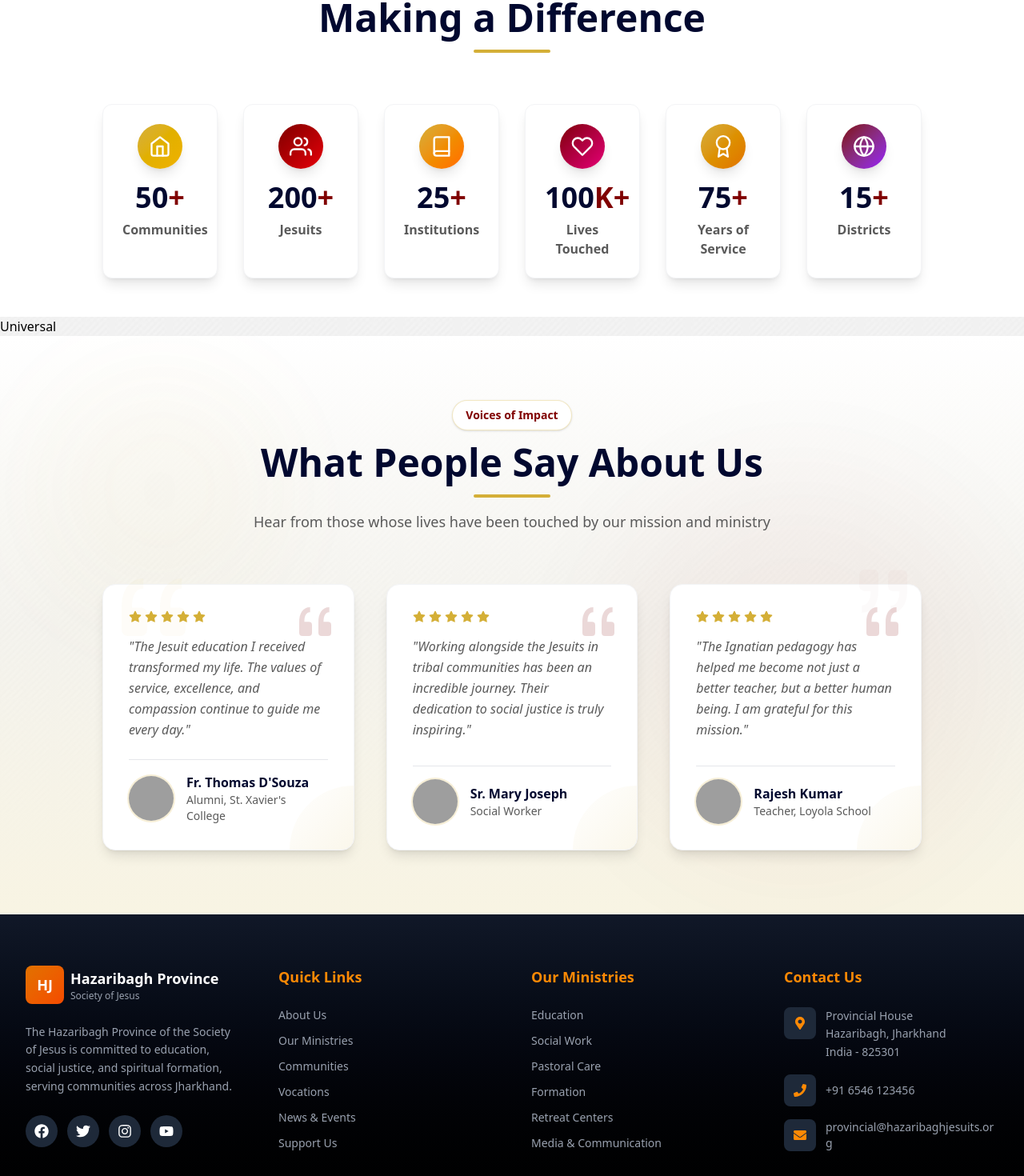
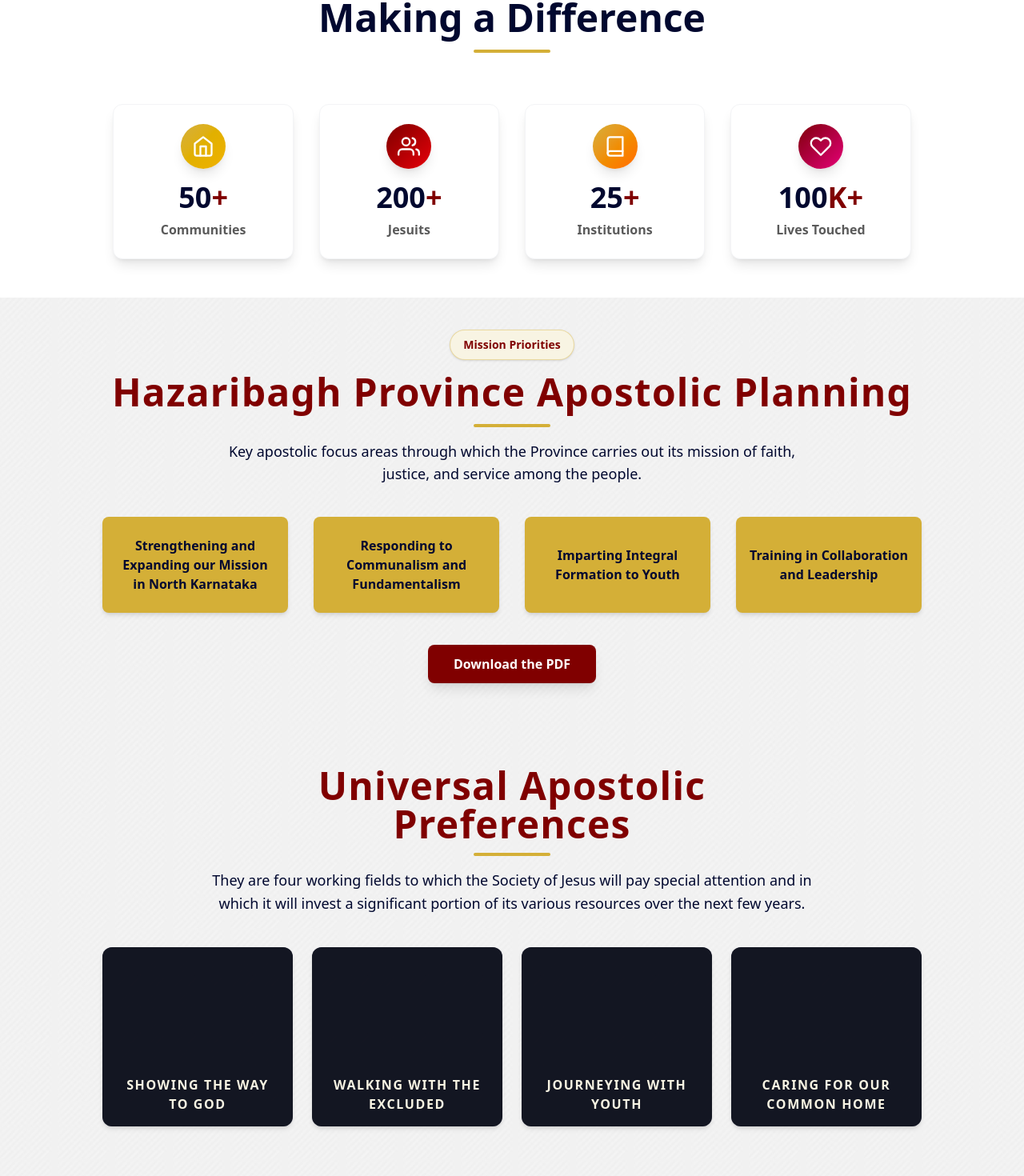
Before and after one commit to TusharAnand303/hazaribagh_jesuits, a React (Vite) app: page / in a window 1280 px wide. Shown: the part 3160-4630 px from the top of the page at 80% size. Built offline with nearby package versions, Linux system fonts and the light colour scheme; grey boxes are pictures that could not be loaded.

Commit message:
add code for update the design and add component

```diff
--- /dev/null
+++ b/src/components/HomePageComponents/ApostolicPlanning.jsx
@@ -0,0 +1,59 @@
+import React from "react";
+
+const ApostolicPlanning = () => {
+  return (
+    <section className="py-4 sm:py-8 lg:py-10">
+      <div className="container mx-auto px-4 sm:px-8 lg:px-12">
+        {/* Section Header */}
+        <div className="text-center mb-10">
+          {/* Pill like "Updates & Events" */}
+          <span className="inline-block px-4 py-2 bg-cream border border-secondary/40 rounded-full text-primary text-sm font-semibold mb-4 shadow-sm">
+            Mission Priorities
+          </span>
+
+          {/* Main heading */}
+          <h2 className="text-3xl sm:text-4xl lg:text-5xl font-bold text-primary mb-4 tracking-wide">
+            Hazaribagh Province Apostolic Planning
+          </h2>
+
+          {/* Gold underline bar */}
+          <div className="w-24 h-1 bg-secondary mx-auto rounded-full mb-4" />
+
+          {/* Description text */}
+          <p className="text-navy text-base sm:text-lg max-w-3xl mx-auto">
+            Key apostolic focus areas through which the Province carries out its
+            mission of faith, justice, and service among the people.
+          </p>
+        </div>
+
+        {/* Cards Row */}
+        <div className="grid sm:grid-cols-2 lg:grid-cols-4 gap-6 lg:gap-8 max-w-5xl mx-auto">
+          <div className="bg-secondary text-navy font-semibold text-sm sm:text-base rounded-lg px-4 py-6 shadow-md hover:shadow-xl transition-all duration-300 flex items-center justify-center text-center">
+            Strengthening and Expanding our Mission in North Karnataka
+          </div>
+
+          <div className="bg-secondary text-navy font-semibold text-sm sm:text-base rounded-lg px-4 py-6 shadow-md hover:shadow-xl transition-all duration-300 flex items-center justify-center text-center">
+            Responding to Communalism and Fundamentalism
+          </div>
+
+          <div className="bg-secondary text-navy font-semibold text-sm sm:text-base rounded-lg px-4 py-6 shadow-md hover:shadow-xl transition-all duration-300 flex items-center justify-center text-center">
+            Imparting Integral Formation to Youth
+          </div>
+
+          <div className="bg-secondary text-navy font-semibold text-sm sm:text-base rounded-lg px-4 py-6 shadow-md hover:shadow-xl transition-all duration-300 flex items-center justify-center text-center">
+            Training in Collaboration and Leadership
+          </div>
+        </div>
+
+        {/* Download button */}
+        <div className="text-center mt-10">
+          <button className="px-8 py-3 bg-primary hover:bg-navy text-white font-semibold rounded-lg shadow-lg hover:shadow-xl transition-all duration-300">
+            Download the PDF
+          </button>
+        </div>
+      </div>
+    </section>
+  );
+};
+
+export default ApostolicPlanning;
--- a/src/components/HomePageComponents/OurStats.jsx
+++ b/src/components/HomePageComponents/OurStats.jsx
@@ -1,6 +1,6 @@
 import React, { useEffect, useRef, useState } from 'react';
 import { motion, useInView, useMotionValue, useSpring } from 'framer-motion';
-import { FiUsers, FiHome, FiBook, FiHeart, FiAward, FiGlobe, FiTrendingUp } from 'react-icons/fi';
+import { FiUsers, FiHome, FiBook, FiHeart, FiTrendingUp } from 'react-icons/fi';
 
 const OurStats = () => {
   const stats = [
@@ -10,7 +10,7 @@
       number: 50,
       suffix: '+',
       label: 'Communities',
-      color: 'from-secondary to-yellow-500'
+      color: 'from-secondary to-yellow-500',
     },
     {
       id: 2,
@@ -18,7 +18,7 @@
       number: 200,
       suffix: '+',
       label: 'Jesuits',
-      color: 'from-primary to-red-600'
+      color: 'from-primary to-red-600',
     },
     {
       id: 3,
@@ -26,7 +26,7 @@
       number: 25,
       suffix: '+',
       label: 'Institutions',
-      color: 'from-secondary to-orange-500'
+      color: 'from-secondary to-orange-500',
     },
     {
       id: 4,
@@ -34,46 +34,25 @@
       number: 100,
       suffix: 'K+',
       label: 'Lives Touched',
-      color: 'from-primary to-pink-600'
+      color: 'from-primary to-pink-600',
     },
-    {
-      id: 5,
-      icon: FiAward,
-      number: 75,
-      suffix: '+',
-      label: 'Years of Service',
-      color: 'from-secondary to-amber-600'
-    },
-    {
-      id: 6,
-      icon: FiGlobe,
-      number: 15,
-      suffix: '+',
-      label: 'Districts',
-      color: 'from-primary to-purple-600'
-    }
   ];
 
   const containerVariants = {
     hidden: { opacity: 0 },
     visible: {
       opacity: 1,
-      transition: {
-        staggerChildren: 0.1
-      }
-    }
+      transition: { staggerChildren: 0.1 },
+    },
   };
 
   const itemVariants = {
-    hidden: { opacity: 0, scale: 0.8 },
+    hidden: { opacity: 0, scale: 0.9 },
     visible: {
       opacity: 1,
       scale: 1,
-      transition: {
-        duration: 0.5,
-        ease: "easeOut"
-      }
-    }
+      transition: { duration: 0.5, ease: 'easeOut' },
+    },
   };
 
   return (
@@ -106,9 +85,9 @@
           />
         </motion.div>
 
-        {/* Stats Grid */}
+        {/* Stats – flex instead of grid */}
         <motion.div
-          className="grid grid-cols-2 md:grid-cols-3 lg:grid-cols-6 gap-4 sm:gap-6 lg:gap-8"
+          className="flex flex-wrap justify-center gap-4 sm:gap-6 lg:gap-8"
           initial="hidden"
           whileInView="visible"
           viewport={{ once: true, amount: 0.2 }}
@@ -123,7 +102,6 @@
   );
 };
 
-// Simple Stat Card Component
 const SimpleStatCard = ({ stat, variants }) => {
   const ref = useRef(null);
   const isInView = useInView(ref, { once: true, amount: 0.5 });
@@ -132,7 +110,7 @@
   const motionValue = useMotionValue(0);
   const springValue = useSpring(motionValue, {
     damping: 50,
-    stiffness: 100
+    stiffness: 100,
   });
 
   const [displayValue, setDisplayValue] = useState(0);
@@ -148,7 +126,6 @@
     const unsubscribe = springValue.on('change', (latest) => {
       setDisplayValue(Math.floor(latest));
     });
-
     return () => unsubscribe();
   }, [springValue]);
 
@@ -160,6 +137,7 @@
       variants={variants}
       whileHover={{ y: -8 }}
       transition={{ duration: 0.3 }}
+      className="w-full sm:w-[45%] lg:w-[22%]"
     >
       <div className="bg-white rounded-xl p-6 shadow-lg hover:shadow-2xl transition-all duration-300 border border-gray-100 hover:border-secondary/50 text-center group h-full">
         {/* Icon with Gradient Background */}
--- a/src/components/HomePageComponents/Universal.jsx
+++ b/src/components/HomePageComponents/Universal.jsx
@@ -1,9 +1,51 @@
-import React from 'react'
+import React from "react";
 
 const Universal = () => {
   return (
-    <div>Universal</div>
-  )
-}
+    <section className="py-8 sm:py-12 lg:py-16 bg-transparent">
+      <div className="container mx-auto px-4 sm:px-8 lg:px-12">
+        {/* Heading */}
+        <div className="text-center max-w-3xl mx-auto">
+          <h2 className="text-3xl sm:text-4xl lg:text-5xl font-bold text-primary mb-3 tracking-wide">
+            Universal Apostolic Preferences
+          </h2>
+          <div className="w-24 h-1 bg-secondary mx-auto rounded-full mb-4" />
+          <p className="text-navy text-sm sm:text-base lg:text-lg leading-relaxed">
+            They are four working fields to which the Society of Jesus will pay
+            special attention and in which it will invest a significant portion
+            of its various resources over the next few years.
+          </p>
+        </div>
 
-export default Universal
+        {/* Cards */}
+        <div className="mt-10 grid gap-6 sm:grid-cols-2 lg:grid-cols-4 max-w-5xl mx-auto">
+          {[
+            "SHOWING THE WAY TO GOD",
+            "WALKING WITH THE EXCLUDED",
+            "JOURNEYING WITH YOUTH",
+            "CARING FOR OUR COMMON HOME",
+          ].map((text) => (
+            <div
+              key={text}
+              className="relative h-56 rounded-xl overflow-hidden bg-navy/80 bg-cover bg-center shadow-md hover:shadow-2xl transition-all duration-300 group"
+            >
+              {/* If you have images, add bg-[url('...')] or inline style here */}
+
+              {/* Dark overlay */}
+              <div className="absolute inset-0 bg-black/60 group-hover:bg-black/75 transition-colors duration-300" />
+
+              {/* Text */}
+              <div className="relative z-10 flex items-end justify-center h-full p-4">
+                <span className="text-center text-sm sm:text-base font-bold tracking-widest text-cream">
+                  {text}
+                </span>
+              </div>
+            </div>
+          ))}
+        </div>
+      </div>
+    </section>
+  );
+};
+
+export default Universal;
--- a/src/pages/HomePage.jsx
+++ b/src/pages/HomePage.jsx
@@ -6,6 +6,7 @@
 import OurStats from '../components/HomePageComponents/OurStats'
 import Testimonials from '../components/HomePageComponents/Testimonials'
 import Universal from '../components/HomePageComponents/Universal'
+import ApostolicPlanning from '../components/HomePageComponents/ApostolicPlanning'
 
 const HomePage = () => {
   return (
@@ -15,6 +16,7 @@
     <LatestNews/>
     <LatestVideo/>
     <OurStats/>
+    <ApostolicPlanning/>
     <Universal/>
     <Testimonials/>
     </>
```
